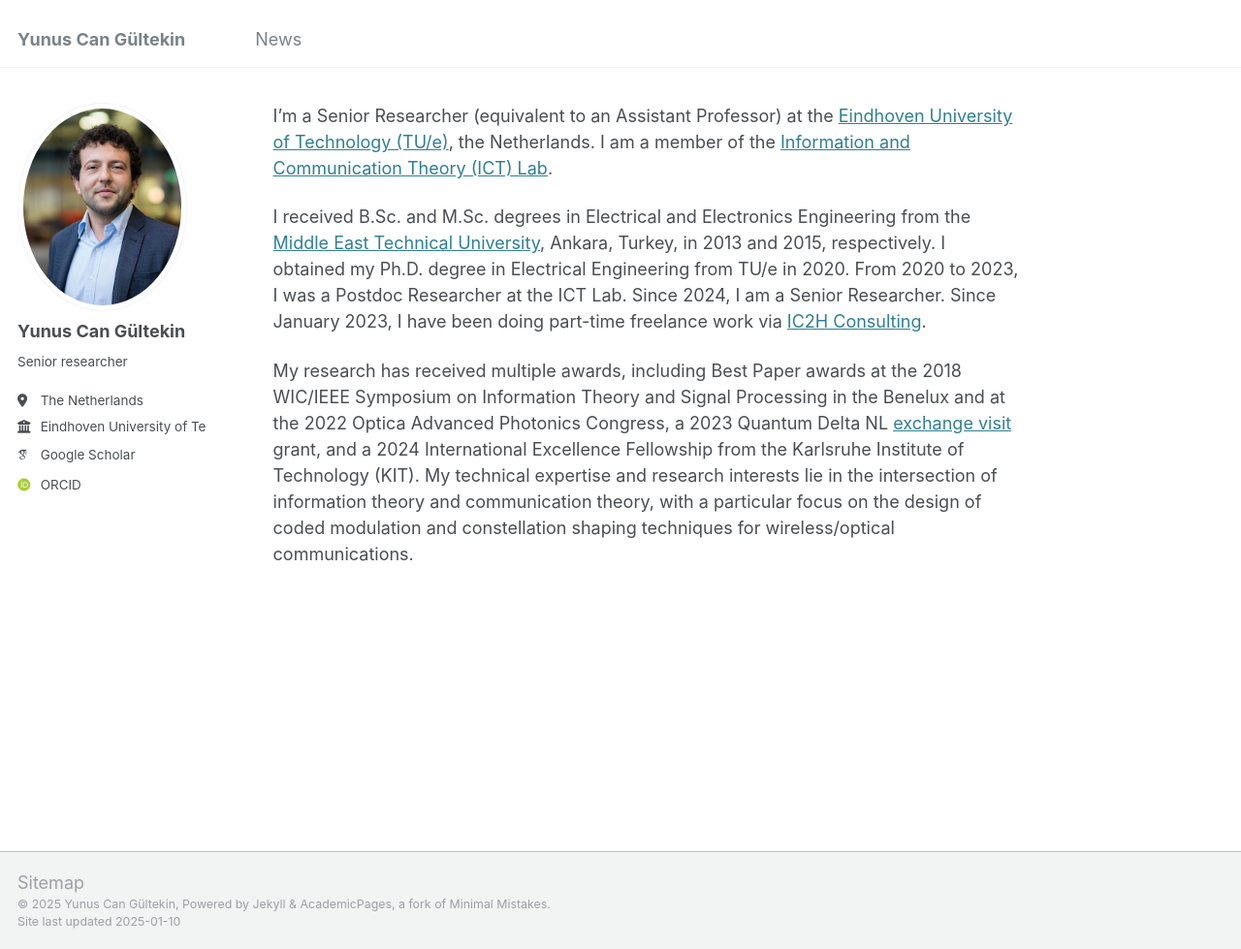
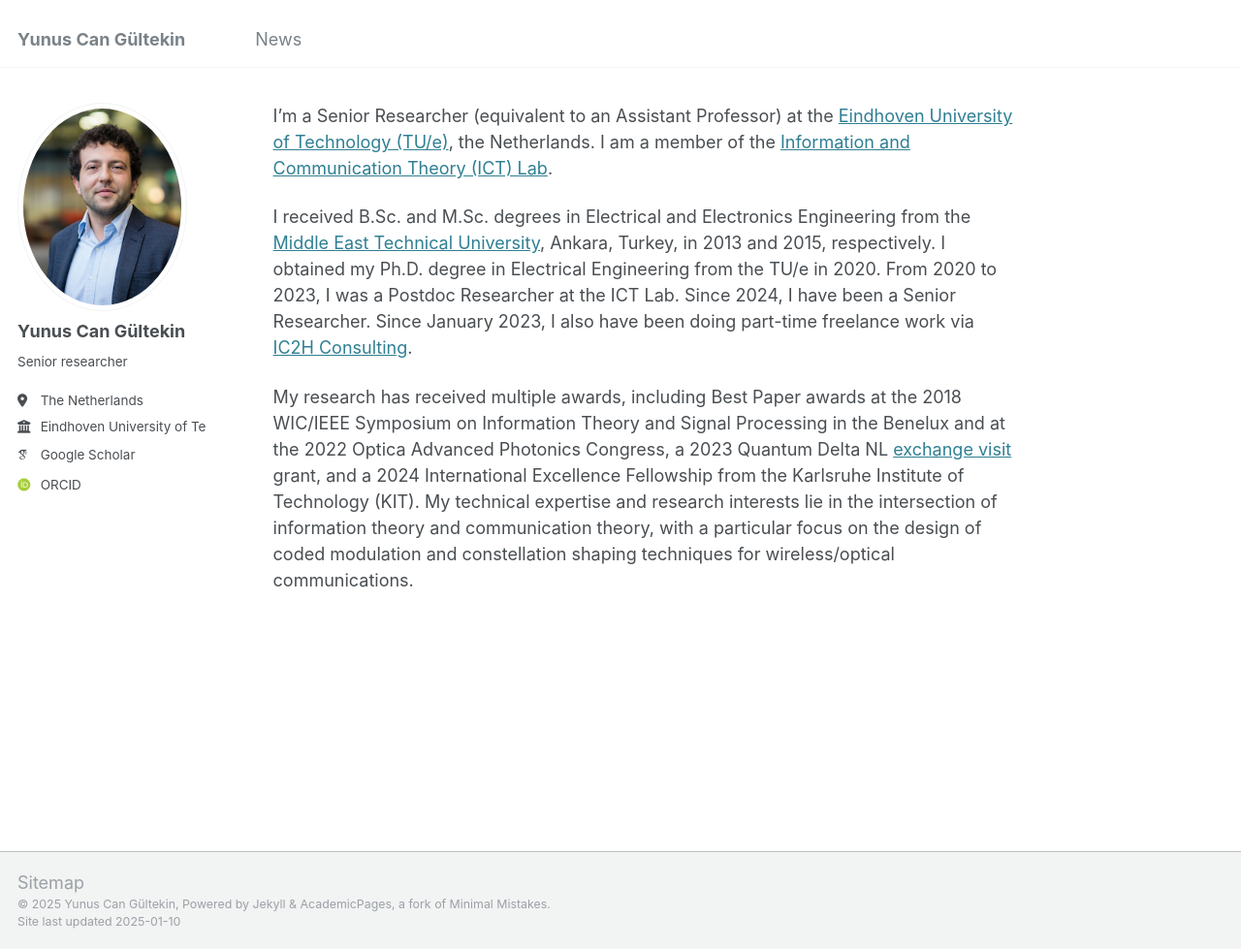
Before and after one commit to ycgultekin/ycgultekin.github.io, a Jekyll site: the page built from _pages/about.md, in a window 1280 px wide and 979 px high. Shown: the whole window at 97% size. Built offline with Jekyll 4.4.1, drawn with Linux system fonts in a browser that asks for light colours; some web fonts are replaced.

Commit message:
modified

```diff
--- a/_config.yml
+++ b/_config.yml
@@ -12,7 +12,7 @@
 title_separator          : "-"
 name                     : &name "Yunus Can Gültekin"
 description              : &description "personal description"
-url                      : https://ycgultekin.github.io/ # the base hostname & protocol for your site e.g. "https://[your GitHub username].github.io"
+url                      : https://ycgultekin.github.io # the base hostname & protocol for your site e.g. "https://[your GitHub username].github.io"
 baseurl                  : "" # the subpath of your site, e.g. "/blog"
 repository               : "academicpages/academicpages.github.io"
 
--- a/_pages/about.md
+++ b/_pages/about.md
@@ -9,6 +9,6 @@
 
 I'm a Senior Researcher (equivalent to an Assistant Professor) at the [Eindhoven University of Technology (TU/e)](https://www.tue.nl/en/), the Netherlands. I am a member of the [Information and Communication Theory (ICT) Lab](https://www.tue-ictlab.nl/).
 
-I received B.Sc. and M.Sc. degrees in Electrical and Electronics Engineering from the [Middle East Technical University](https://www.metu.edu.tr/), Ankara, Turkey, in 2013 and 2015, respectively. I obtained my Ph.D. degree in Electrical Engineering from TU/e in 2020. From 2020 to 2023, I was a Postdoc Researcher at the ICT Lab. Since 2024, I am a Senior Researcher. Since January 2023, I have been doing part-time freelance work via [IC2H Consulting](https://www.ic2h.nl/).
+I received B.Sc. and M.Sc. degrees in Electrical and Electronics Engineering from the [Middle East Technical University](https://www.metu.edu.tr/), Ankara, Turkey, in 2013 and 2015, respectively. I obtained my Ph.D. degree in Electrical Engineering from the TU/e in 2020. From 2020 to 2023, I was a Postdoc Researcher at the ICT Lab. Since 2024, I have been a Senior Researcher. Since January 2023, I also have been doing part-time freelance work via [IC2H Consulting](https://www.ic2h.nl/).
 
 My research has received multiple awards, including Best Paper awards at the 2018 WIC/IEEE Symposium on Information Theory and Signal Processing in the Benelux and at the 2022 Optica Advanced Photonics Congress, a 2023 Quantum Delta NL [exchange visit](https://quantumdelta.nl/news/qdnl-visitor-s-programme-update-yunus-can-gueltekin-and-fenglei-gu) grant, and a 2024 International Excellence Fellowship from the Karlsruhe Institute of Technology (KIT). My technical expertise and research interests lie in the intersection of information theory and communication theory, with a particular focus on the design of coded modulation and constellation shaping techniques for wireless/optical communications.
```
Also changed, not shown: _pages/cv.md (+1 -1 lines).
